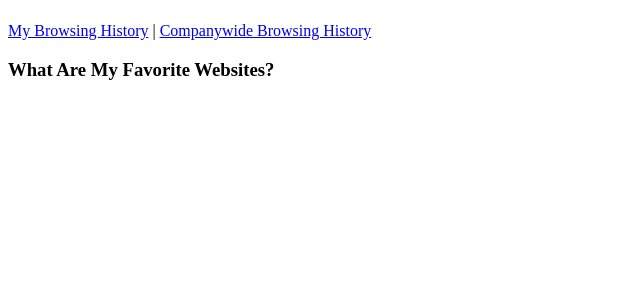
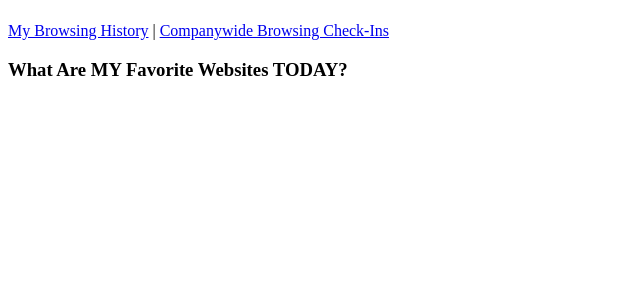
Before and after one commit to gzpgg3x/BrowsingOR, a Django app: page / in a window 1280 px wide. Shown: the part 92-392 px from the top of the page, without its empty margins (0-640 px from the left). Run offline with Django 3.2, Linux system fonts and the light colour scheme; parts of the project's set-up code (start-up, migrations or seed data) failed here and were passed over.

Commit message:
beforeUpdateHomepage

```diff
--- a/jumpingintodjango/jumpingintodjango/templates/base.html
+++ b/jumpingintodjango/jumpingintodjango/templates/base.html
@@ -13,7 +13,7 @@
 	        <h1>BrowsingOR - An Enterprise Social Solution for Online Behavior</h1>
 	</div>
 	<div id ="navigation">
-	    <p><a href="{% url "homepage" %}">My Browsing History</a> | <a href="{% url "questions" %}">Companywide Browsing History</a></p>
+	    <p><a href="{% url "homepage" %}">My Browsing History</a> | <a href="{% url "questions" %}">Companywide Browsing Check-Ins</a></p>
 	</div>
     <div id="content">
         {% block content %}{% endblock %}
--- a/jumpingintodjango/jumpingintodjango/templates/homepage.html
+++ b/jumpingintodjango/jumpingintodjango/templates/homepage.html
@@ -1,5 +1,5 @@
 {% extends "base.html" %}
 {% block title %} Welcome !{% endblock %}
 {% block content %}
-	<p><h3>What Are My Favorite Websites?</h3></p>
+	<p><h3>What Are MY Favorite Websites TODAY?</h3></p>
 {% endblock %}
--- a/jumpingintodjango/jumpingintodjango/templates/index.html
+++ b/jumpingintodjango/jumpingintodjango/templates/index.html
@@ -1,7 +1,7 @@
 {% extends "base.html" %}
 {% block title %} Questions {% endblock %}
 {% block content %}
-    <p><h3>What Are the Companywide Popular Websits?</h3></p>
+    <p><h3>What Are CURRENTLY the COMPANYWIDE Most Popular Websits?</h3></p>
 
 	{% for question in questions %}
 		<a href="{% url "question_detail" question.id %}">{{question.subject}} ?</a><br/>
```
Also changed, not shown: jumpingintodjango/jumpingintodjango/db/db.sqlite.
